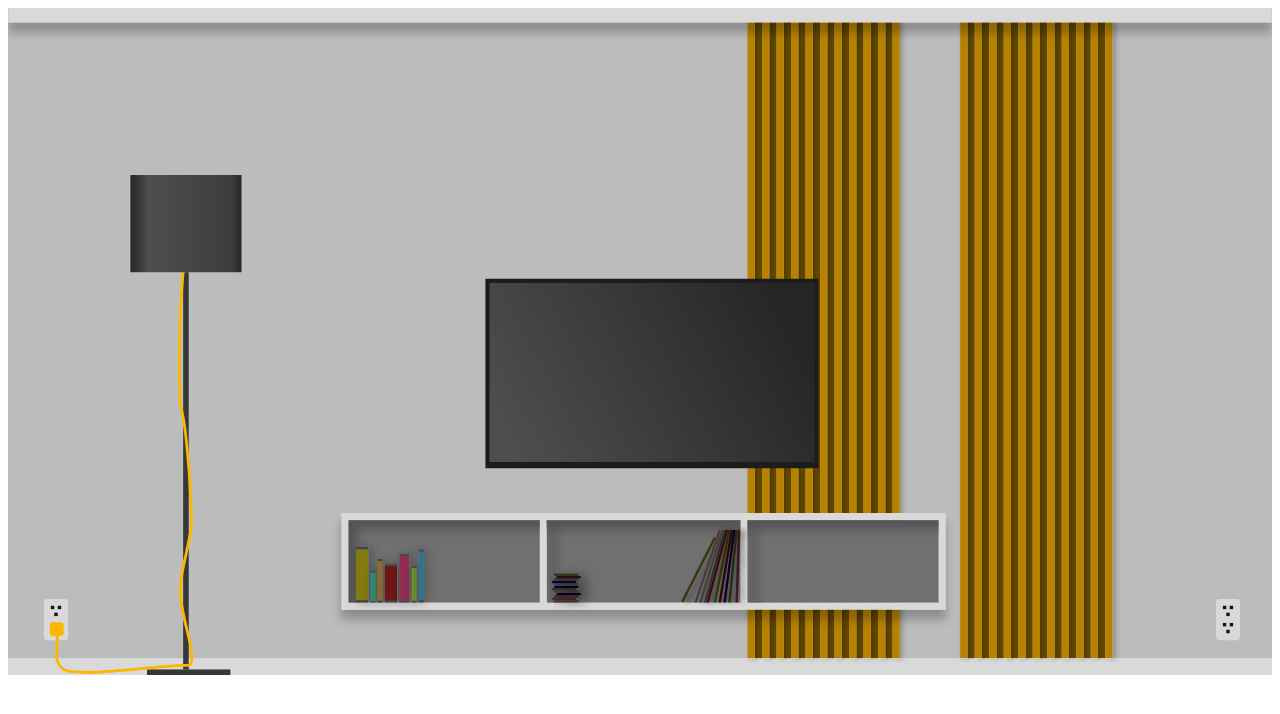
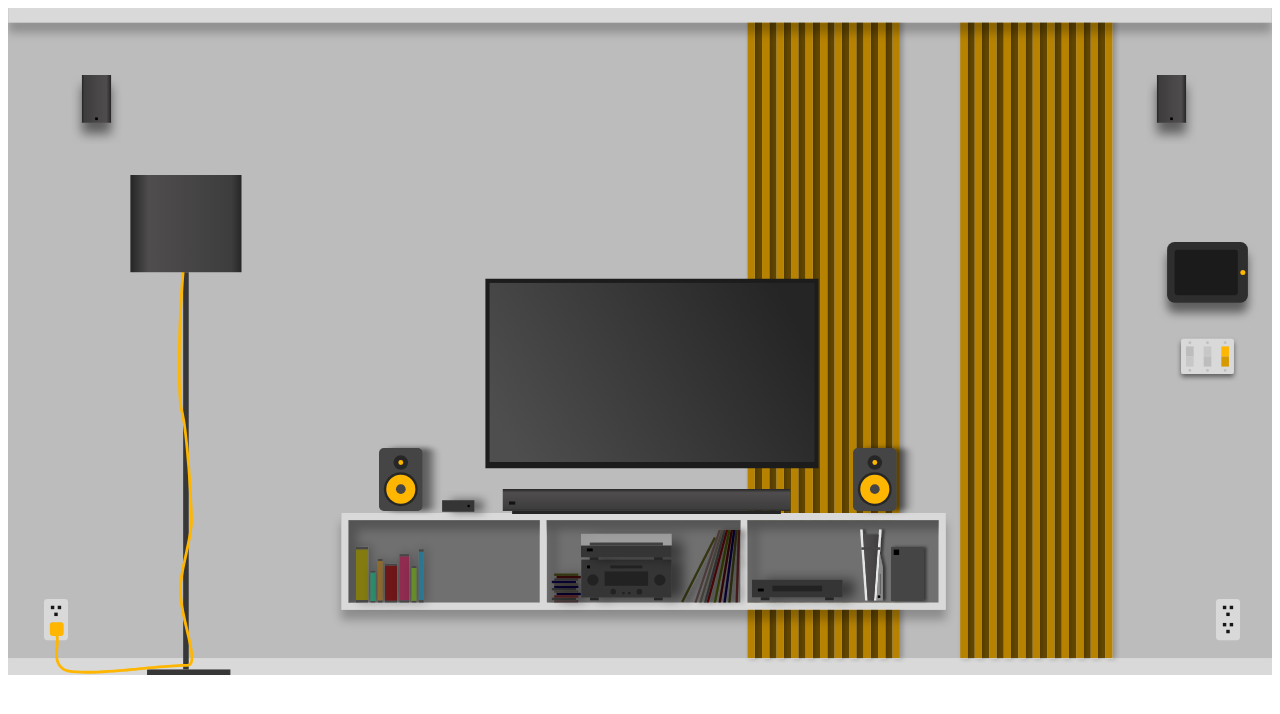
Before and after one commit to hoobs-org/showcase, a plain HTML site: page index.html in a window 1280 px wide. Drawn offline with Linux system fonts and the light colour scheme.

Commit message:
Add files via upload

```diff
--- a/index.html
+++ b/index.html
@@ -73,6 +73,77 @@
       --left-percent: 35;
       --scale: 3.2; /* Custom scale for this element */
     }
+
+    #soundbar {
+      --top-percent: 71.7;
+      --left-percent: 39;
+      --scale: 2.3; /* Custom scale for this element */
+    }
+
+    #play1_L {
+      --top-percent: 10;
+      --left-percent: 5;
+      --scale: .4; /* Custom scale for this element */
+    }
+
+    #play1_R {
+      --top-percent: 10;
+      --left-percent: 90;
+      --scale: .4; /* Custom scale for this element */
+    }
+
+    #appletv {
+      --top-percent: 73.1;
+      --left-percent: 35;
+      --scale: .4; /* Custom scale for this element */
+    }
+
+    #speaker_L {
+      --top-percent: 65.3;
+      --left-percent: 30;
+      --scale: .5; /* Custom scale for this element */
+    }
+
+    #speaker_R {
+      --top-percent: 65.3;
+      --left-percent: 67.5;
+      --scale: .5; /* Custom scale for this element */
+    }
+    #marantz {
+      --top-percent: 81.65;
+      --left-percent: 46;
+      --scale: .9; /* Custom scale for this element */
+    }
+    #lpplayer {
+      --top-percent: 77.8;
+      --left-percent: 46;
+      --scale: .9; /* Custom scale for this element */
+    }
+    #oppo {
+      --top-percent: 84.7;
+      --left-percent: 59.5;
+      --scale: .9; /* Custom scale for this element */
+    }
+    #ps5 {
+      --top-percent: 78.6;
+      --left-percent: 68;
+      --scale: .22; /* Custom scale for this element */
+    }
+    #xbox {
+      --top-percent: 81;
+      --left-percent: 70.5;
+      --scale: .3; /* Custom scale for this element */
+    }
+    #switch {
+      --top-percent: 50;
+      --left-percent: 93;
+      --scale: .5; /* Custom scale for this element */
+    }
+    #ipad {
+      --top-percent: 36;
+      --left-percent: 91.5;
+      --scale: .8; /* Custom scale for this element */
+    }
   </style>
 </head>
 <body>
@@ -97,7 +168,47 @@
     <div class="overlay-div" id="tv">
       <object data="tv.svg" type="image/svg+xml"></object>
     </div>
+    <div class="overlay-div" id="soundbar">
+      <object data="soundbar.svg" type="image/svg+xml"></object>
+    </div>
+    <div class="overlay-div" id="play1_L">
+      <object data="play1.svg" type="image/svg+xml"></object>
+    </div>
+    <div class="overlay-div" id="play1_R">
+      <object data="play1.svg" type="image/svg+xml"></object>
+    </div>
   </div>
+  <div class="overlay-div" id="appletv">
+    <object data="appletv.svg" type="image/svg+xml"></object>
+  </div>
+  <div class="overlay-div" id="speaker_L">
+    <object data="speaker.svg" type="image/svg+xml"></object>
+  </div>
+  <div class="overlay-div" id="speaker_R">
+    <object data="speaker.svg" type="image/svg+xml"></object>
+  </div>
+  <div class="overlay-div" id="marantz">
+    <object data="marantz.svg" type="image/svg+xml"></object>
+  </div>
+  <div class="overlay-div" id="lpplayer">
+    <object data="lpplayer.svg" type="image/svg+xml"></object>
+  </div>
+  <div class="overlay-div" id="oppo">
+    <object data="oppo.svg" type="image/svg+xml"></object>
+  </div>
+  <div class="overlay-div" id="ps5">
+    <object data="ps5.svg" type="image/svg+xml"></object>
+  </div>
+  <div class="overlay-div" id="xbox">
+    <object data="xbox.svg" type="image/svg+xml"></object>
+  </div>
+  <div class="overlay-div" id="switch">
+    <object data="switch.svg" type="image/svg+xml"></object>
+  </div>
+  <div class="overlay-div" id="ipad">
+    <object data="ipad.svg" type="image/svg+xml"></object>
+  </div>
+</div>
 
   <script>
     const bgContainer = document.getElementById('bgContainer');
```
Also changed, not shown: appletv.svg (added), ipad.svg (added), lpplayer.svg (added), marantz.svg (added), oppo.svg (added), play1.svg (added), ps5.svg (added), soundbar.svg (added), speaker.svg (added), switch.svg (added), xbox.svg (added).
